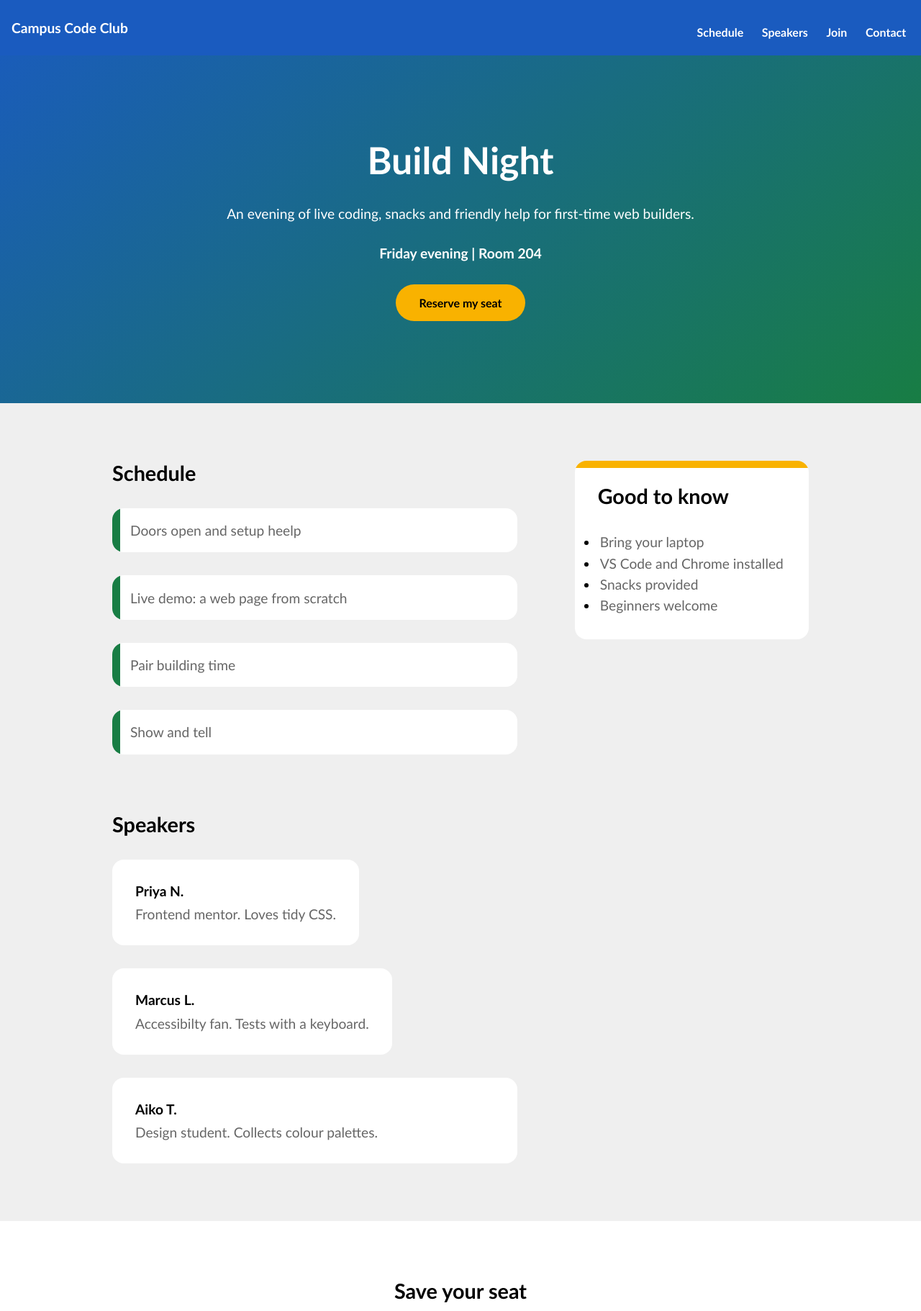
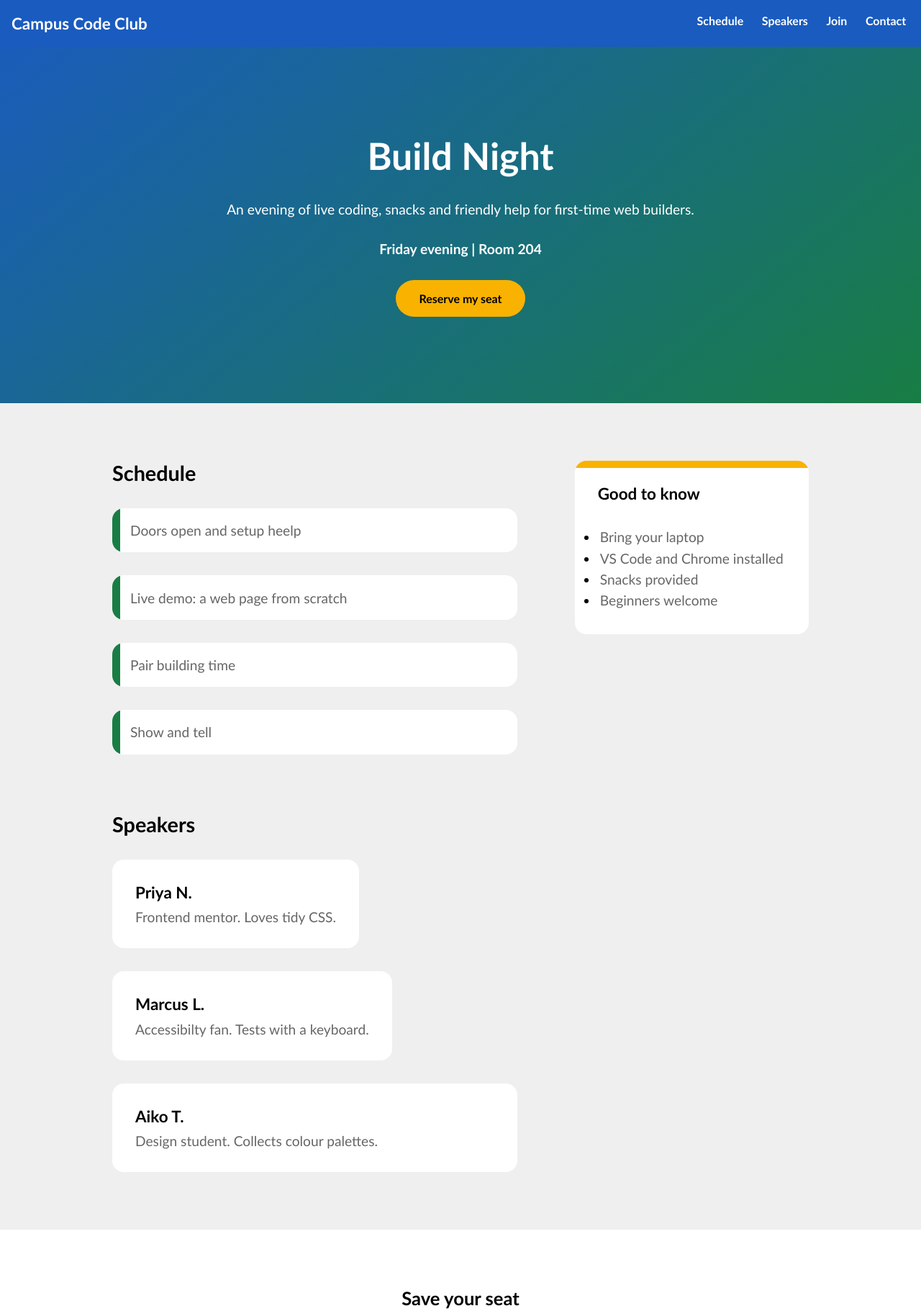
Before and after one commit to 1anwar1/gdg-frontend-track, a plain HTML site: page 02-campus-code-club/index.html in a window 1280 px wide. Shown: the top 1821 px of the page at 72% size. Drawn offline with Linux system fonts and the light colour scheme.

Commit message:
fix heading levels

```diff
--- a/02-campus-code-club/index.html
+++ b/02-campus-code-club/index.html
@@ -9,7 +9,7 @@
   <body>
     <header>
       <nav>
-          <h4>Campus Code Club</h4>
+          <span class="brand">Campus Code Club</span>
           <ul class="nav-list">
             <li><a class="nav-links button" href="#schedule">Schedule</a></li>
             <li><a class="nav-links button" href="#speakers">Speakers</a></li>
@@ -43,21 +43,21 @@
           <h2>Speakers</h2>
           <div class="speaker-names">
           <div>
-            <h4>Priya N.</h4>
+            <h3>Priya N.</h3>
             <p>Frontend mentor. Loves tidy CSS.</p>
           </div>
           <div>
-            <h4>Marcus L.</h4>
+            <h3>Marcus L.</h3>
             <p>Accessibilty fan. Tests with a keyboard.</p>
           </div>
           <div class="aiko">
-            <h4>Aiko T.</h4>
+            <h3>Aiko T.</h3>
             <p>Design student. Collects colour palettes.</p>
           </div></div>
         </section>
 
         <aside id="good-to-know" class="good-to-know section-container">
-          <h2>Good to know</h2>
+          <h3>Good to know</h3>
           <ul>
             <li>Bring your laptop</li>
             <li>VS Code and Chrome installed</li>
@@ -68,7 +68,7 @@
       </section>
 
       <section class="cta section-container">
-        <h2>Save your seat</h2>
+        <span>Save your seat</span>
         <p>Seats are limited, so reserve yours today.</p>
         <a href="#hero" class="button cta-button">Reserve my seat</a>
       </section>
@@ -76,14 +76,14 @@
       <section class="contact section-container">
         <section class="alex-card container">
           <div class="icon">AM</div>
-          <h2>Alex Morgan</h2>
+          <span>Alex Morgan</span>
           <small>Frontend Developer</small>
           <p>Building friendly, accessible websites. Currently learning CSS with GDG on Campus.</p>
           <a href="#message-form" class="button hello-button">Say hello</a>
         </section>
 
           <form id="message-form" class="message-form container" action="/message" method="post">
-            <h2>Send Alex a message</h2>
+            <span>Send Alex a message</span>
             <label for="username">Your name</label>
             <input class="inputs" type="text" name="username" id="username" required />
             <label for="email">Email</label>
--- a/02-campus-code-club/style.css
+++ b/02-campus-code-club/style.css
@@ -55,12 +55,10 @@ nav {
   flex-direction: column;
   align-items: flex-start;
   min-height: 9rem;
-  gap: 1rem;
+  gap: 2rem;
   padding: 1.2rem 1rem;
 }
-nav h4 {
-  height: 50px;
-}
+
 .hero {
   display: flex;
   flex-direction: column;
@@ -69,6 +67,7 @@ nav h4 {
   justify-content: center;
   align-items: center;
   flex-grow: 1;
+  padding: 3rem;
 }
 .hero h1 {
   font-size: 2.7em;
@@ -80,10 +79,19 @@ nav h4 {
 .nav-list {
   display: flex;
   flex-direction: row;
+  align-items: center;
+  justify-content: center;
   flex-wrap: wrap;
   list-style: none;
   gap: 1rem;
   font-size: 0.95em;
+}
+.brand{
+  font-size: 1.4rem;
+}
+span{
+  font-weight: bold;
+  font-size: 1.6rem;
 }
 
 .button{
@@ -207,7 +215,7 @@ small{
 
 .hello-button{
   background-color: var(--BLUE);
-  padding: 0.7rem 5rem;
+  padding: 0.7rem 2.5rem;
 }
 
 .message-form{
@@ -249,19 +257,18 @@ button{
     max-width: 1000px;
 
   }
-  nav h4{
-    max-height: min-content;
-  }
   nav{
     flex-direction: row;
     justify-content: space-between;
-    align-items: center;
     flex-wrap: nowrap;
     min-height: 3rem;
 
   }
   .nav-list{
-     font-size: 2rem;
+     font-size: 1rem;
+  }
+  .brand{
+     max-height: 3rem;
   }
   .button{
     font-size: 1rem;
@@ -297,6 +304,7 @@ button{
   .alex-card{
     display: grid;
     max-width: 50rem;
+    text-align: left;
   }
   .icon{
     grid-column: 1;
```
Also changed, not shown: 1 other file.
